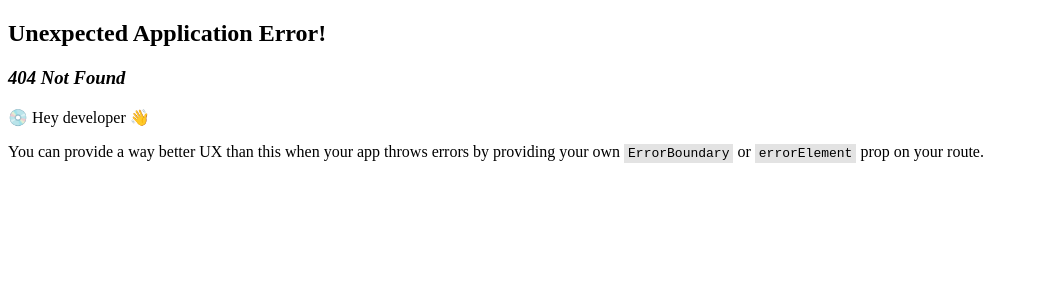
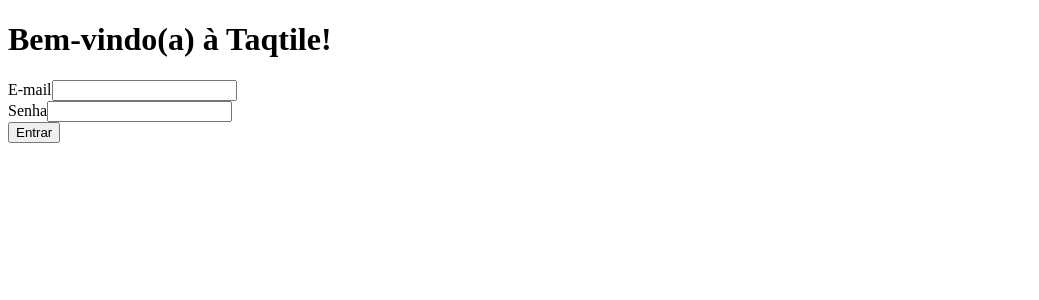
Before and after one commit to indigotech/onboard-marcus-vinicius-react, a React (Create React App) app: page /login in a window 1280 px wide. Before the commit this address had no page. Shown: the top 300 px of the page, without its empty margins (0-1039 px from the left). Built offline with nearby package versions, Linux system fonts and the light colour scheme.

Commit message:
feat: work in progress

```diff
--- a/src/app/index.tsx
+++ b/src/app/index.tsx
@@ -22,6 +22,7 @@
             <PasswordInput setData={setPasswordData}
                 onError={setInputErrorPassword} passwordData={passwordData}
                 error={inputErrorPassword} />
+
             <SubmitButton inputsData={{
                 email: emailData,
                 password: passwordData
--- a/src/app/submit-button.tsx
+++ b/src/app/submit-button.tsx
@@ -1,5 +1,6 @@
 import { gql, useMutation } from '@apollo/client';
 import React from 'react';
+import { useLocalStorage } from '../hooks/use-local-storage';
 
 interface ISubmitButtonProps {
     inputsData: {
@@ -22,6 +23,8 @@
 `;
 
 export const SubmitButton: React.FC<ISubmitButtonProps> = (props) => {
+    const storage = useLocalStorage()
+
     const [mutateFunction, { data, loading, error }] = useMutation(loginMutation, {
         variables: {
             data: {
@@ -32,15 +35,15 @@
     }
     );
 
+    React.useEffect(() => {
+        if (data) {
+            storage.setAuth(data.login.token);
+        };
+    }, [data])
+
     const handleClick = () => {
         if (!(props.inputError.email && props.inputError.password)) {
-            mutateFunction()
-                .then(({ data }) => {
-                    window.localStorage.setItem("user-session-token", data.login.token);
-                })
-                .catch(err => {
-                    console.error(err);
-                });
+            mutateFunction();
         };
     };
 
--- /dev/null
+++ b/src/hooks/use-local-storage.ts
@@ -0,0 +1,22 @@
+import React from "react";
+
+const AUTH_TOKEN = "user-session-token";
+
+export const useLocalStorage = () => {
+    const [auth, setAuth] = React.useState<string | null>(window.localStorage.getItem(AUTH_TOKEN));
+
+
+    const updateAuth = React.useCallback((token: string) => {
+        window.localStorage.setItem(AUTH_TOKEN, token);
+        setAuth(token);
+    }, [setAuth]);
+
+    const authMemo = React.useMemo(() => {
+        return auth;
+    }, [auth, setAuth]);
+
+    return {
+        auth: authMemo,
+        setAuth: updateAuth
+    }
+};
--- /dev/null
+++ b/src/routes/index.tsx
@@ -0,0 +1,25 @@
+import React from "react";
+import { BrowserRouter, Navigate, Route, Routes, useNavigate } from "react-router-dom";
+import { App } from "../app";
+import { useLocalStorage } from "../hooks/use-local-storage";
+
+export const Router = () => {
+    const { auth: token } = useLocalStorage();
+    console.log(token);
+
+    return (
+        <Routes>
+            <Route path="*" element={<Navigate to={token ? "/home" : "/login"} />} />
+            <Route path="/login" element={token ?<Navigate to="/home" replace/> : <App />} />
+            <Route path="/home" element={token ? <Home /> : <Navigate to="/login" />} />
+        </Routes>
+    );
+};
+
+const Home = () => {
+    return (
+        <h1>
+            ALOOOOO
+        </h1>
+    )
+}
```
Also changed, not shown: src/index.tsx (+5 -10 lines).
